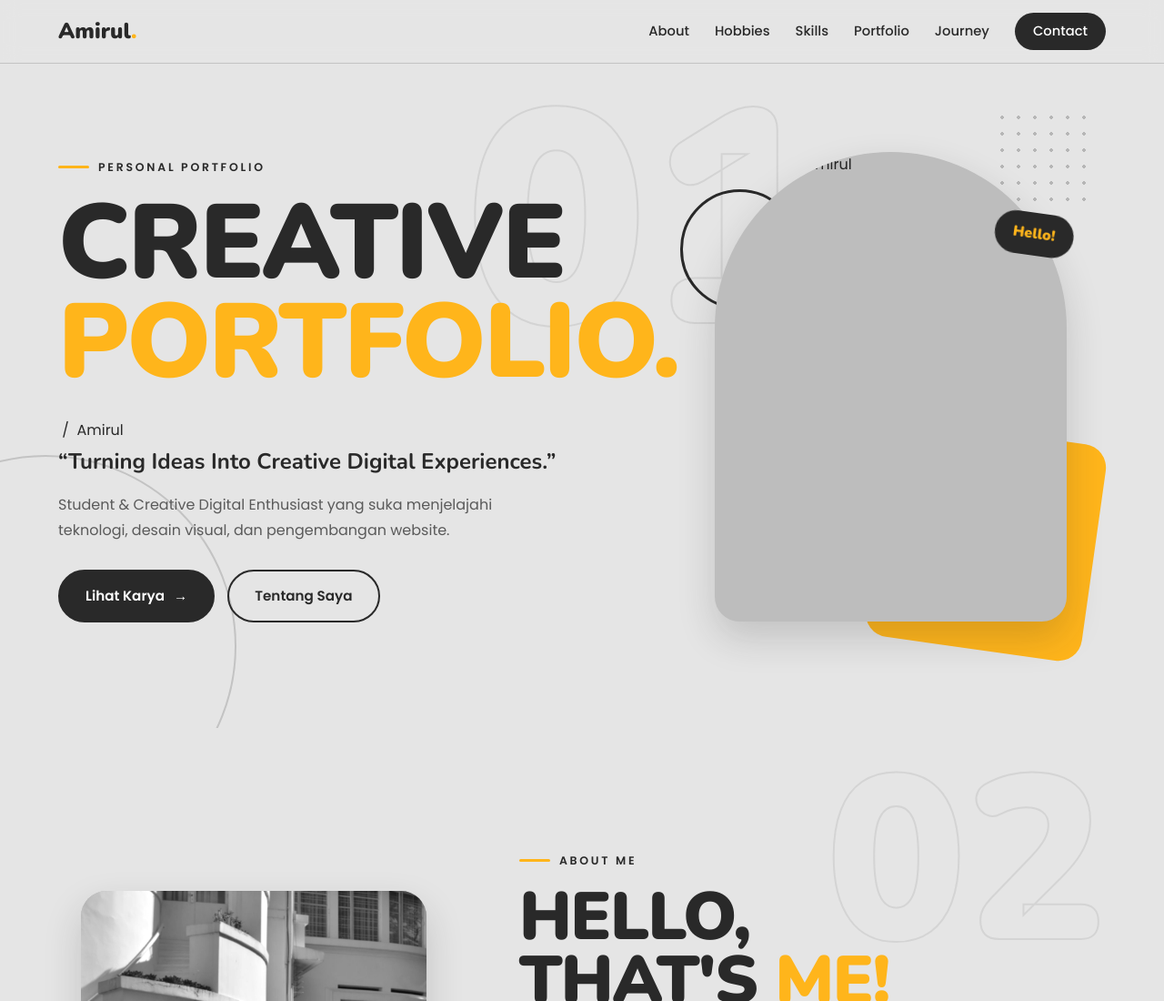
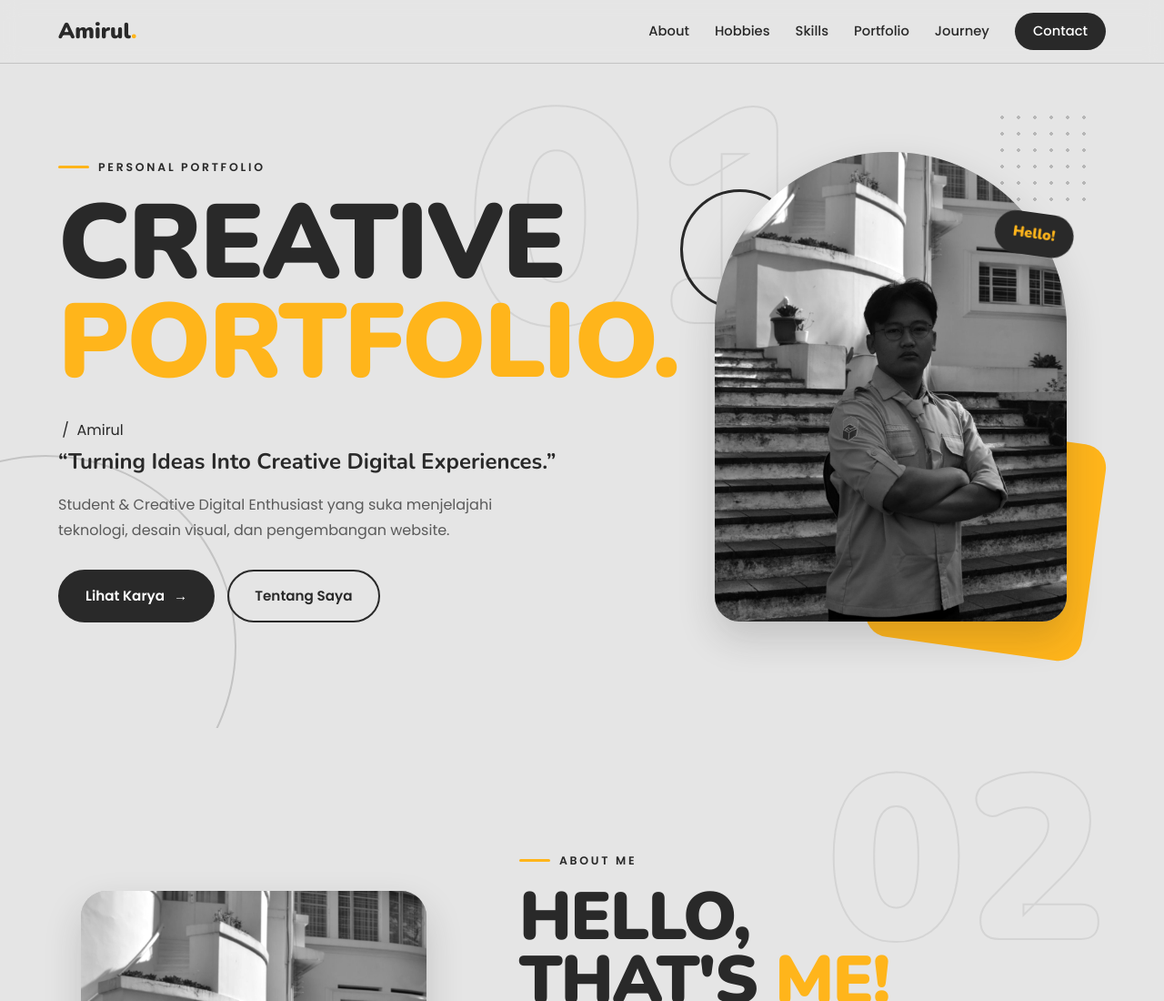
Before and after one commit to amirul41/Alfarizi, a plain HTML site: page index.html in a window 1280 px wide. Shown: the top 1100 px of the page at 91% size. Drawn offline with nearby package versions, Linux system fonts and the light colour scheme.

Commit message:
Update index.html

```diff
--- a/index.html
+++ b/index.html
@@ -70,7 +70,7 @@
         <div class="shape shape-square" aria-hidden="true"></div>
         <div class="shape shape-circle" aria-hidden="true"></div>
         <div class="photo-frame">
-          <img src="images/profile.jpg" alt="Foto profil Amirul" />
+          <img src="profile.jpg" alt="Foto profil Amirul" />
         </div>
         <span class="photo-tag" aria-hidden="true">Hello!</span>
       </div>
```
